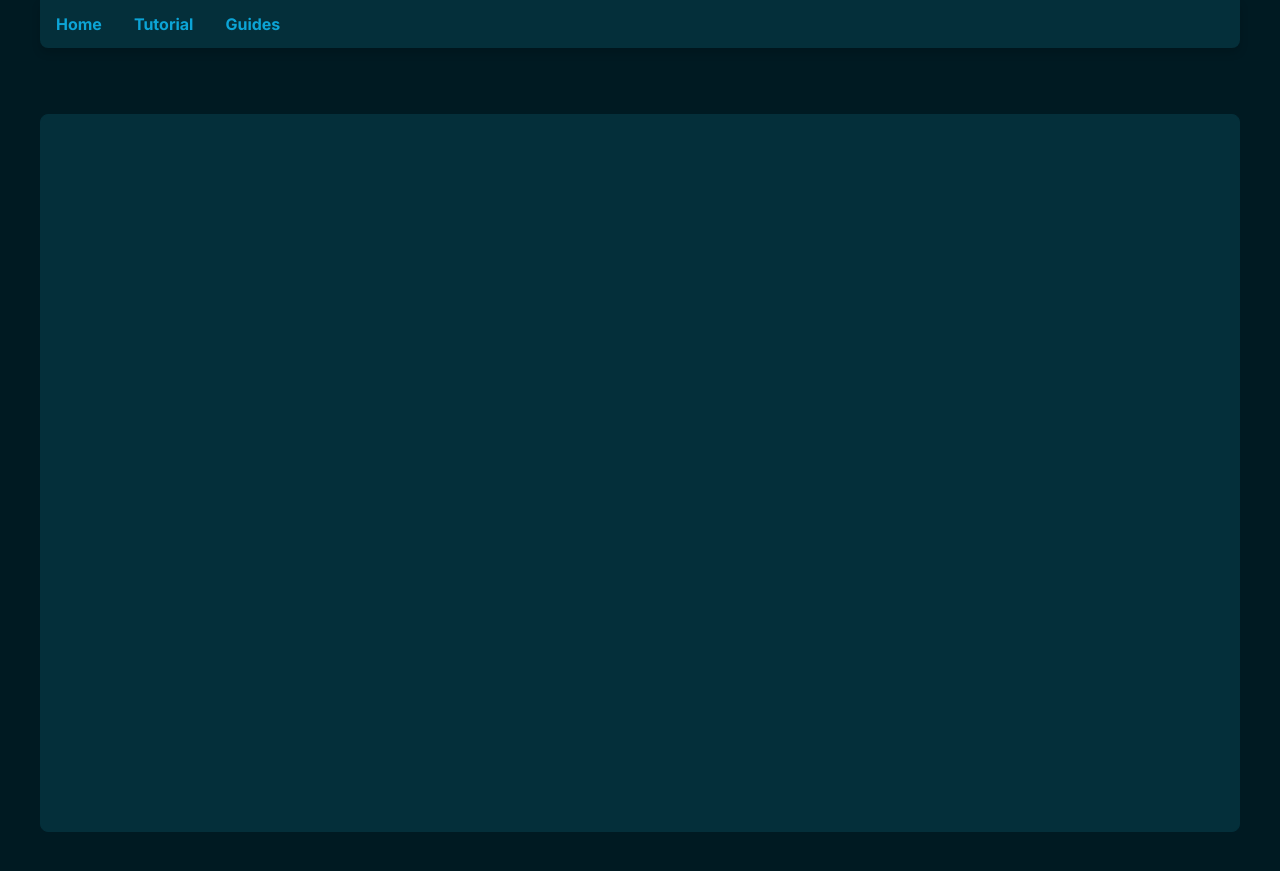
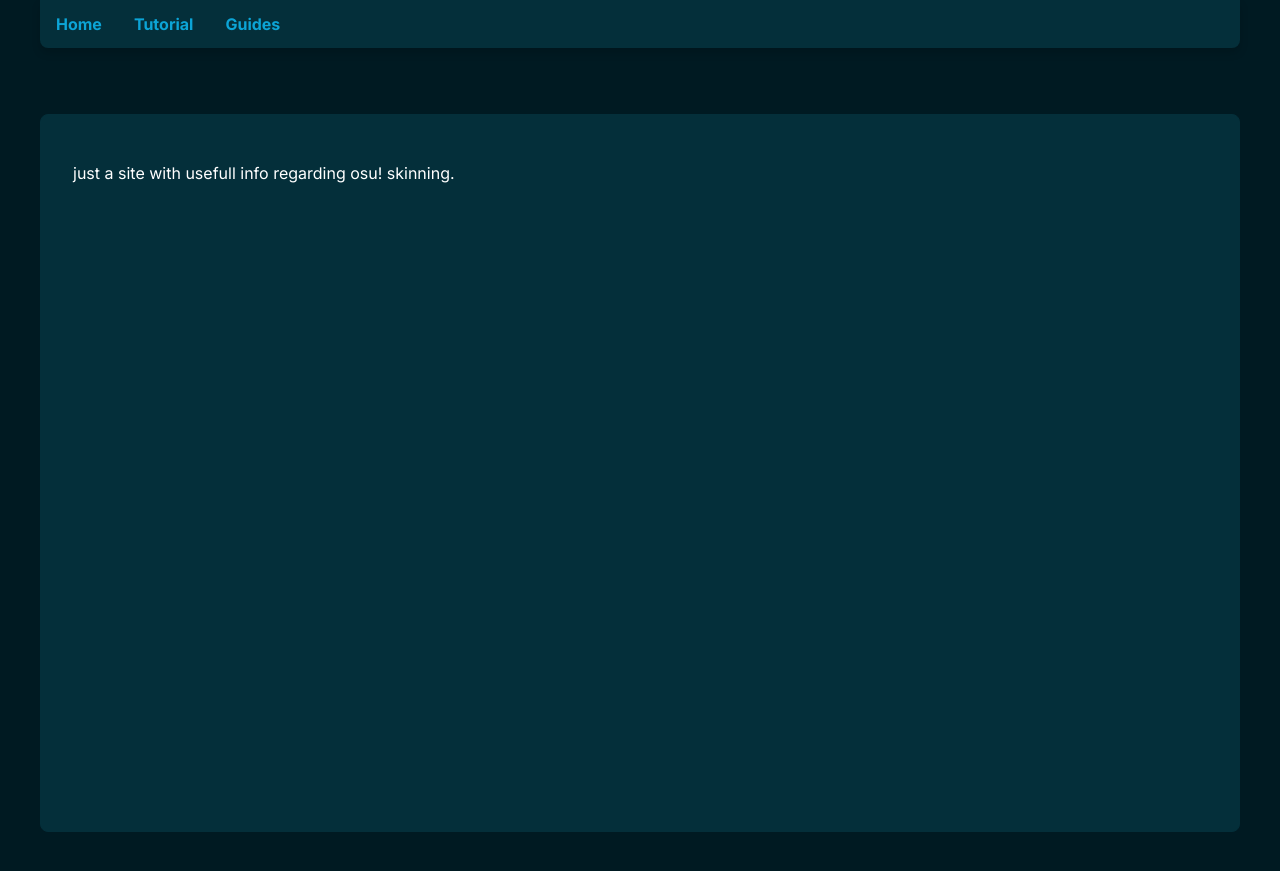
Before and after one commit to RockRoller01/skinninginfo, a Jekyll site: the page built from index.md, in a window 1280 px wide. Shown: the top 871 px of the page. Built offline with Jekyll 4.4.1, drawn with Linux system fonts in a browser that asks for light colours.

Commit message:
home text

```diff
--- a/index.md
+++ b/index.md
@@ -2,3 +2,5 @@
 layout: default
 title: Home
 ---
+
+just a site with usefull info regarding osu! skinning.
```
